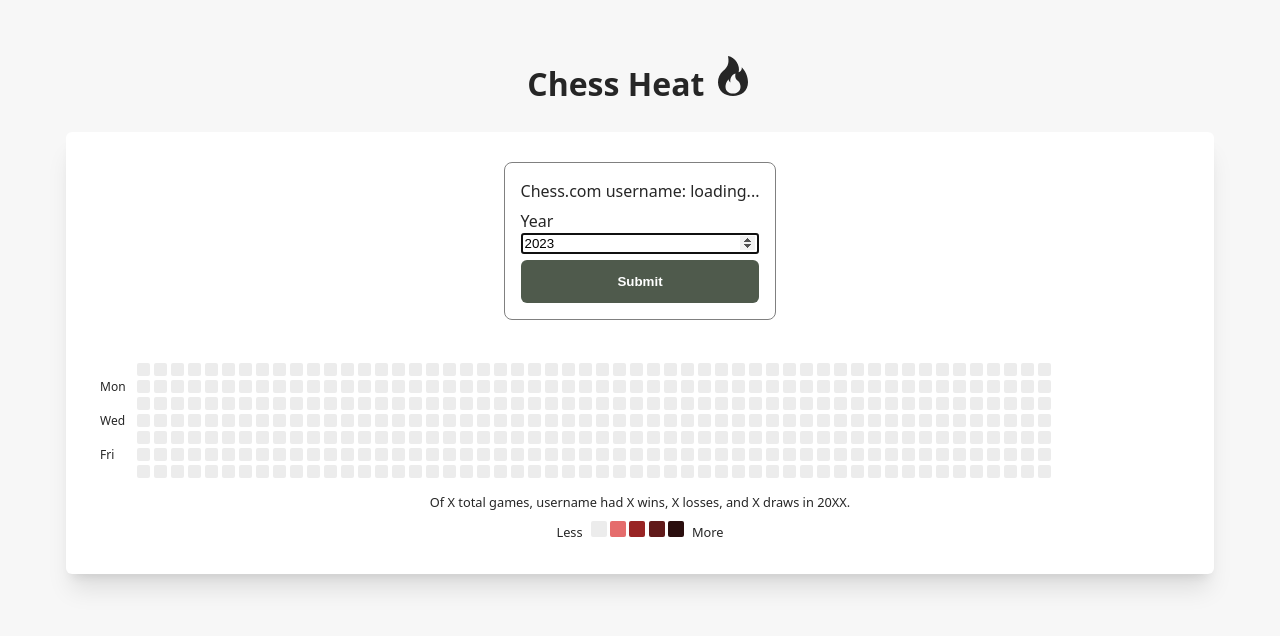
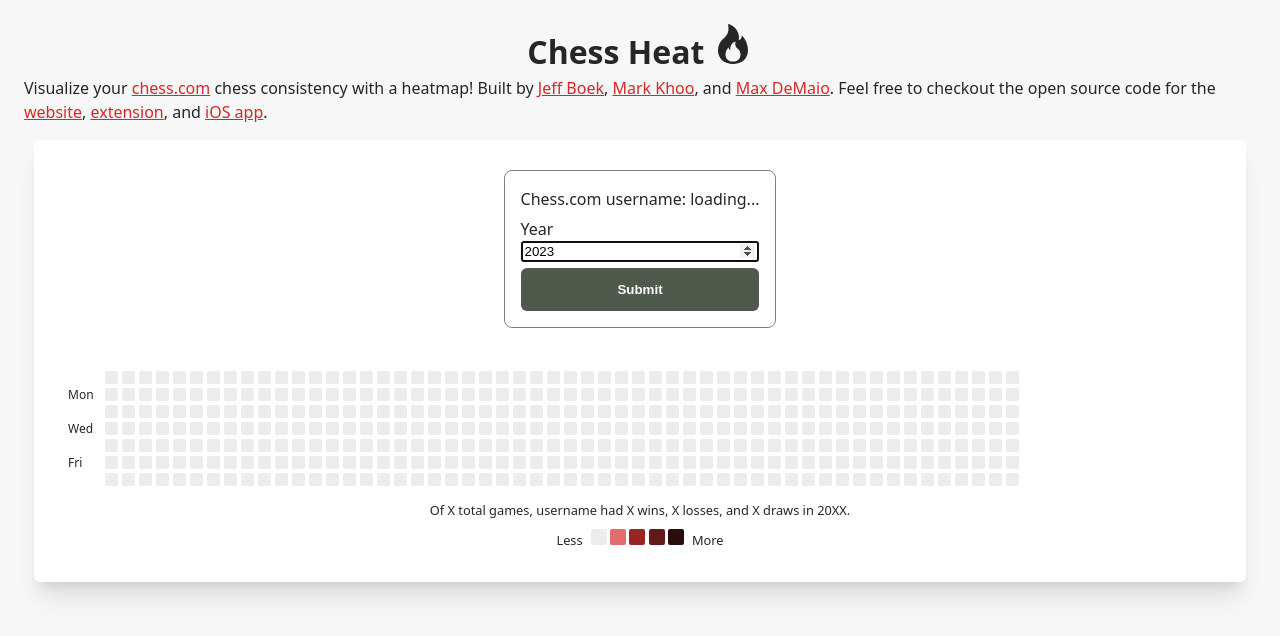
Before and after one commit to maxdemaio/chess-heat-extension, a browser extension: page index.html in a window 1280 px wide. Drawn offline with Linux system fonts and the light colour scheme.

Commit message:
update styles and add para

```diff
--- a/index.html
+++ b/index.html
@@ -18,6 +18,12 @@
           />
         </svg>
       </h1>
+      <p id="hero-para">
+        Visualize your <a class="chess-link" href="https://chess.com">chess.com</a> chess consistency with a heatmap! Built by <a class="chess-link" href="https://github.com/boek">Jeff Boek</a>,
+        <a class="chess-link" href="https://github.com/markkhoo">Mark Khoo</a>, and <a class="chess-link" href="https://github.com/maxdemaio">Max DeMaio</a>. Feel free to checkout the open source code
+        for the <a class="chess-link" href="https://github.com/maxdemaio/chess-heat">website</a>, <a class="chess-link" href="https://github.com/maxdemaio/chess-heat-extension">extension</a>, and
+        <a class="chess-link" href="https://github.com/boek/ChessHeatmap">iOS app</a>.
+      </p>
       <section>
         <div id="heatmap-wrapper">
           <div class="form-outer-wrapper">
--- a/styles.css
+++ b/styles.css
@@ -3,13 +3,13 @@ body {
   background-color: #f7f7f7; /* neutral-800 */
 }
 main {
-  padding: 3em 3em 1em 3em;
+  padding: 1em;
   font-size: 1em;
   line-height: 1.5em;
   font-family: system-ui, -apple-system, sans-serif;
 }
 h1 {
-  margin: 0em 0em 1em 0em;
+  margin: 0px 0px 8px 0px;
   text-align: center;
   font-weight: bolder;
   font-size: 2rem;
@@ -18,6 +18,16 @@ h1 {
 #member-wrapper {
   margin: 0px;
 }
+.chess-link {
+  color: #dc2626;
+}
+.chess-link:hover {
+  color: #b91c1c;
+}
+#hero-para {
+  margin: 0em 0em 1em 0em;
+}
+
 /* Less/more colors examples */
 #colors {
   display: flex;
```
